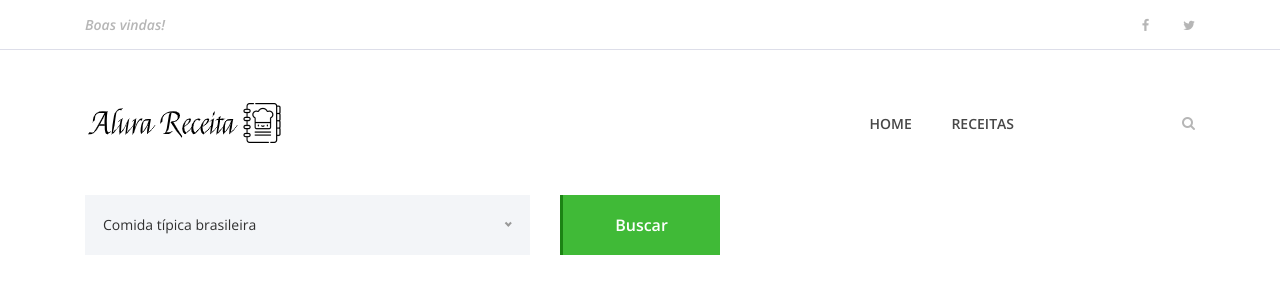
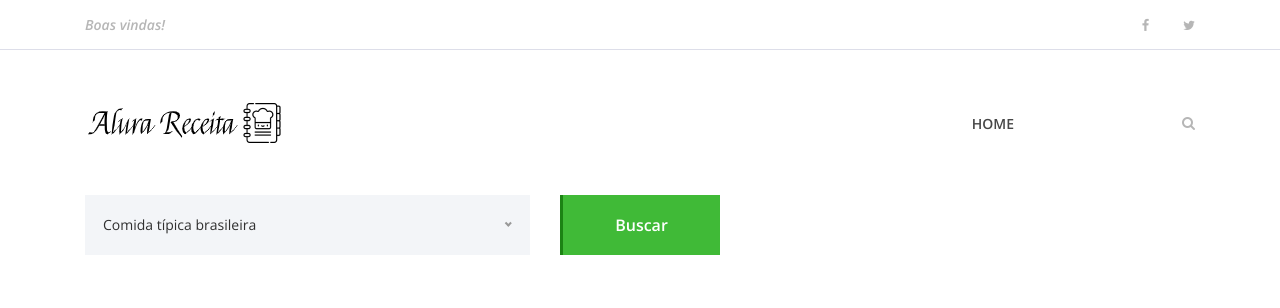
Before and after one commit to MargaridaMarina/alura-api-django, a Django app: page /receita in a window 1280 px wide. Shown: the top 308 px of the page. Run offline with Django 4.2, Linux system fonts and the light colour scheme; some libraries are stand-ins or nearby versions.

Commit message:
Removendo botao de receitas

```diff
--- a/receitas/templates/partials/menu.html
+++ b/receitas/templates/partials/menu.html
@@ -57,7 +57,6 @@
                         <div class="classynav">
                             <ul>
                                 <li><a href="{% url 'index' %}">Home</a></li>
-                                <li><a href="{% url 'receita' %}">Receitas</a></li>
                             </ul>
 
                             <!-- Formulario de busca -->
```
